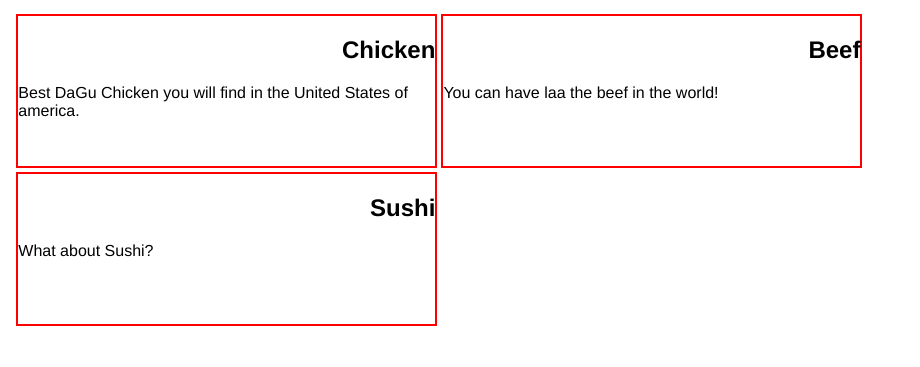
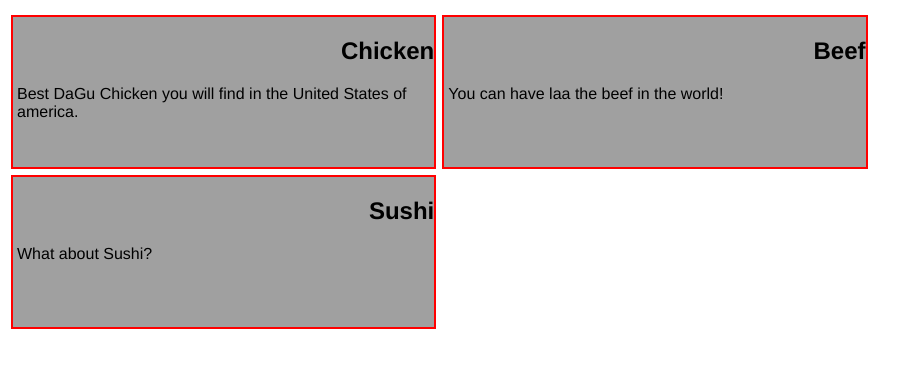
Before and after one commit to lixp01/Coursera-jhu-html, a plain HTML site: page module2_solution/index.html in a window 1280 px wide. Shown: the part 61-428 px from the top of the page, without its empty margins (0-920 px from the left). Drawn offline with Linux system fonts and the light colour scheme.

```diff
--- a/module2_solution/css/style.css
+++ b/module2_solution/css/style.css
@@ -13,11 +13,9 @@ h2 {
   float: right;
 }
 
-
 /* Simple Responsive Framework. */
 .row {
-    background-color: #a0a0a0;
-    width: 99%;
+    width: 100%;
     margin-right: auto;
     margin-left: auto;
     font-family: Helvetica;
@@ -30,7 +28,8 @@ h2 {
     float: left;
     border: 2px solid red;
     height: 150px;
-    margin: 2px;
+    margin: 3px;
+    background-color: #a0a0a0;
   }
   .col-lg-1 {
     width: 8.33%;
@@ -117,7 +116,8 @@ h2 {
 
 }
 
-p {
+div p {
+  margin: 4px;
   clear: right;
 }
 
```
